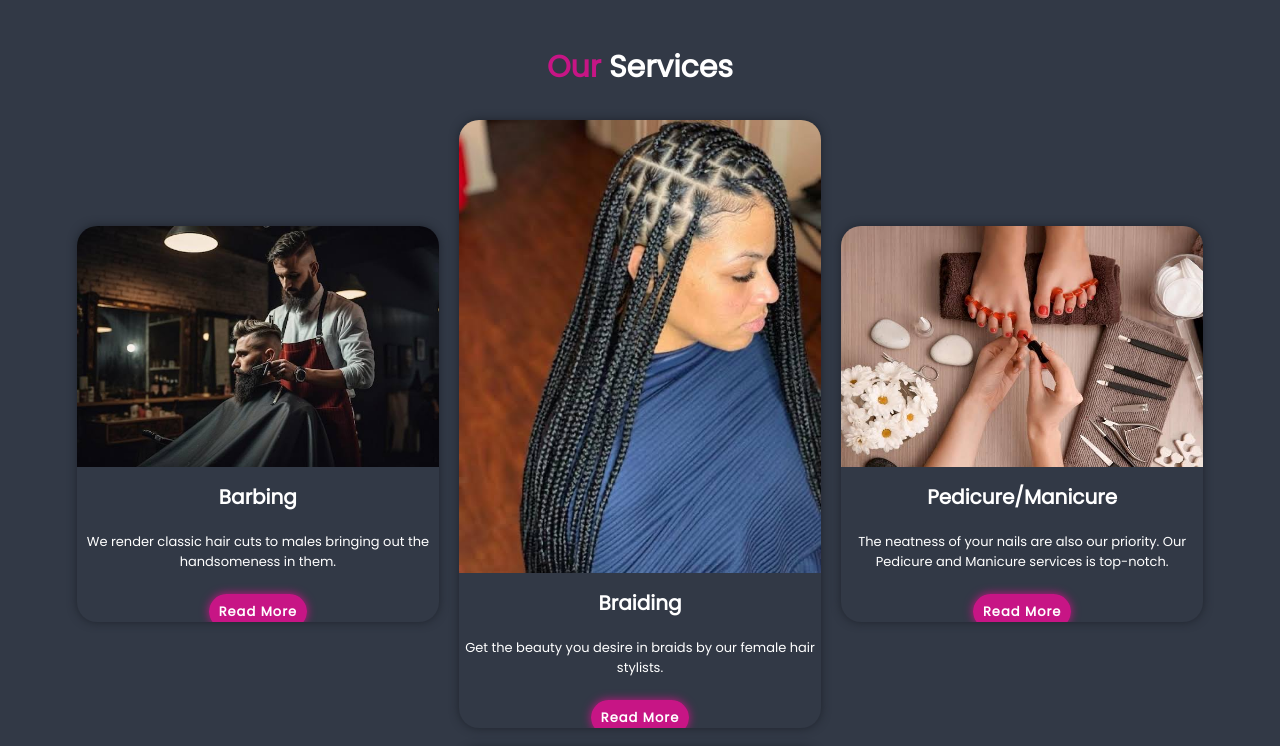
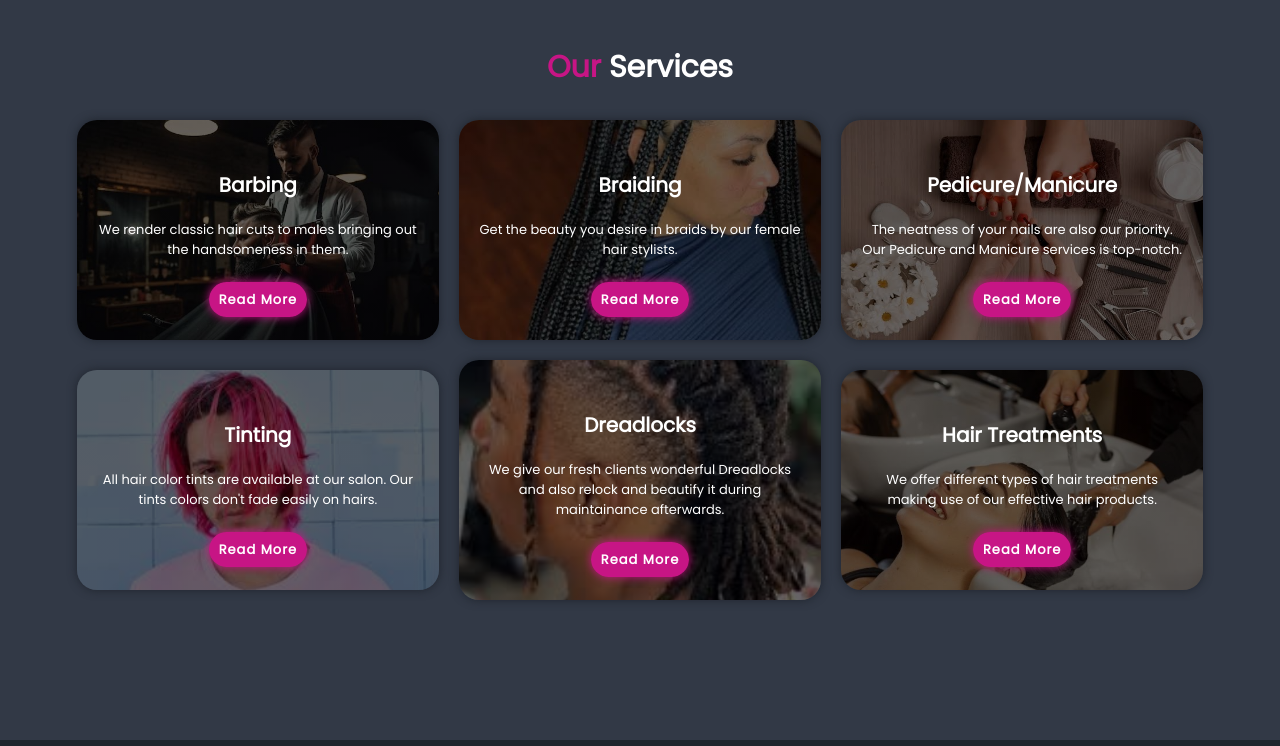
Before and after one commit to Dopetwist/Sleek-salon, a React (Vite) app: page / in a window 1280 px wide. Shown: the part 1660-2406 px from the top of the page. Built offline with nearby package versions, Linux system fonts and the light colour scheme.

Commit message:
Complete services section refactor

```diff
--- a/src/components/Service.jsx
+++ b/src/components/Service.jsx
@@ -10,8 +10,7 @@ function Service() {
             <div className="services-container">
 
                 {services.map((item) => (
-                    <div className="services-box" key={item.id}>
-                        <img src={item.img} alt="" className="box-image" />
+                    <div className={`services-box ${item.name}`} key={item.id}>
 
                         <div className="box-texts">
                             <h3> {item.title} </h3>
@@ -21,49 +20,6 @@ function Service() {
                         </div>
                     </div>
                 ))}
-
-                {/* <div className="services-box barbing">
-                    <h3>Barbing</h3>
-                    <p> </p>
-
-                    <a href="#" className="btn">Read More</a>
-                </div>
-
-                <div className="services-box braiding">
-                    <h3>Braiding</h3>
-                    <p></p>
-
-                    <a href="#" className="btn">Read More</a>
-                </div>
-
-                <div className="services-box pedicure">
-                    <h3></h3>
-                    <p></p>
-
-                    <a href="#" className="btn">Read More</a>
-                </div>
-
-                <div className="services-box tinting">
-                    <h3>Tinting</h3>
-                    <p></p>
-
-                    <a href="#" className="btn">Read More</a>
-                </div>
-
-                <div className="services-box dreadlocks">
-                    <h3>Dreadlocks</h3>
-                    <p>
-                    </p>
-
-                    <a href="#" className="btn">Read More</a>
-                </div>
-
-                <div className="services-box treatments">
-                    <h3>Hair Treatments</h3>
-                    <p></p>
-
-                    <a href="#" className="btn">Read More</a>
-                </div> */}
             </div>
         </section>
     )
--- a/src/index.css
+++ b/src/index.css
@@ -250,15 +250,6 @@ section {
     margin-bottom: 3rem;
 }
 
-.box-image {
-    width: 100%;
-}
-
-/* .box-texts {
-    position: absolute;
-    background-color: red;
-} */
-
 .services {
     background: var(--second-bg-color);
 }
@@ -273,7 +264,7 @@ section {
 }
 
 .services-container .barbing {
-    background: linear-gradient(rgba(0, 0, 0, 0.6), rgba(0, 0, 0, 0.6)), url('images/barbing.jpeg');
+    background: linear-gradient(rgba(0, 0, 0, 0.6), rgba(0, 0, 0, 0.6)), url('/images/barbing.jpeg');
     background-position: center;
     background-size: cover;
     background-repeat: no-repeat;
@@ -287,7 +278,7 @@ section {
 }
 
 .services-container .braiding {
-    background: linear-gradient(rgba(0, 0, 0, 0.6), rgba(0, 0, 0, 0.6)), url('images/women1.jpeg');
+    background: linear-gradient(rgba(0, 0, 0, 0.6), rgba(0, 0, 0, 0.6)), url('/images/women1.jpeg');
     background-position: center;
     background-size: cover;
     background-repeat: no-repeat;
@@ -301,7 +292,7 @@ section {
 }
 
 .services-container .pedicure {
-    background: linear-gradient(rgba(0, 0, 0, 0.6), rgba(0, 0, 0, 0.6)), url('images/pedicure.jpeg');
+    background: linear-gradient(rgba(0, 0, 0, 0.6), rgba(0, 0, 0, 0.6)), url('/images/pedicure.jpeg');
     background-position: center;
     background-size: cover;
     background-repeat: no-repeat;
@@ -315,7 +306,7 @@ section {
 }
 
 .services-container .tinting {
-    background: linear-gradient(rgba(0, 0, 0, 0.6), rgba(0, 0, 0, 0.6)), url('images/tint.jpeg');
+    background: linear-gradient(rgba(0, 0, 0, 0.6), rgba(0, 0, 0, 0.6)), url('/images/tint.jpeg');
     background-position: center;
     background-size: cover;
     background-repeat: no-repeat;
@@ -329,7 +320,7 @@ section {
 }
 
 .services-container .dreadlocks {
-    background: linear-gradient(rgba(0, 0, 0, 0.6), rgba(0, 0, 0, 0.6)), url('images/dread.jpeg');
+    background: linear-gradient(rgba(0, 0, 0, 0.6), rgba(0, 0, 0, 0.6)), url('/images/dread.jpeg');
     background-position: center;
     background-size: cover;
     background-repeat: no-repeat;
@@ -343,7 +334,7 @@ section {
 }
 
 .services-container .treatments {
-    background: linear-gradient(rgba(0, 0, 0, 0.6), rgba(0, 0, 0, 0.6)), url('images/women12.jpeg');
+    background: linear-gradient(rgba(0, 0, 0, 0.6), rgba(0, 0, 0, 0.6)), url('/images/women12.jpeg');
     background-position: center;
     background-size: cover;
     background-repeat: no-repeat;
@@ -360,9 +351,8 @@ section {
     flex: 1 1 30rem;
     border-radius: 2rem;
     box-shadow: 0 0 1rem var(--background-color);
-    /* padding: 4rem 2rem 3rem; */
+    padding: 4rem 2rem 3rem;
     text-align: center;
-    position: relative;
     overflow: hidden;
 }
 
```
